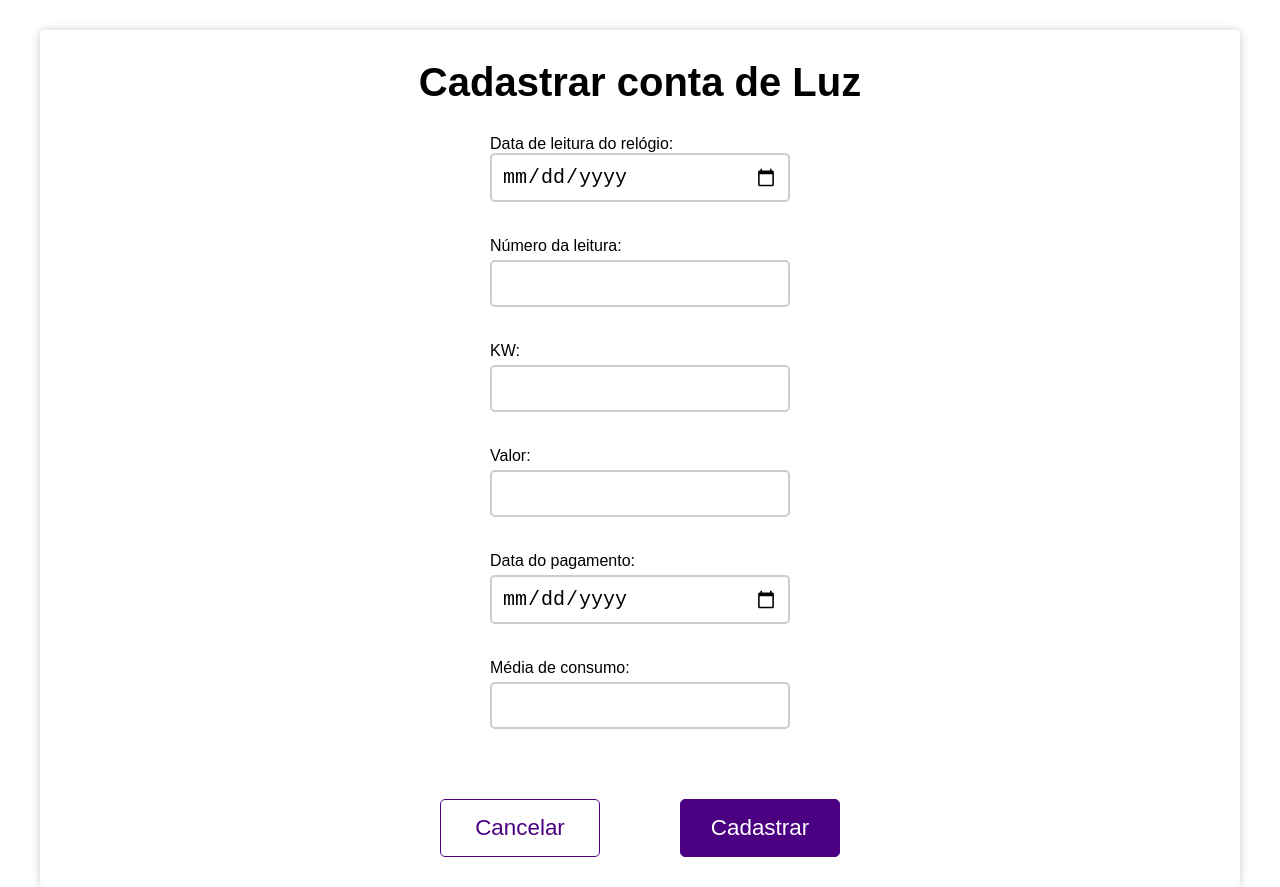
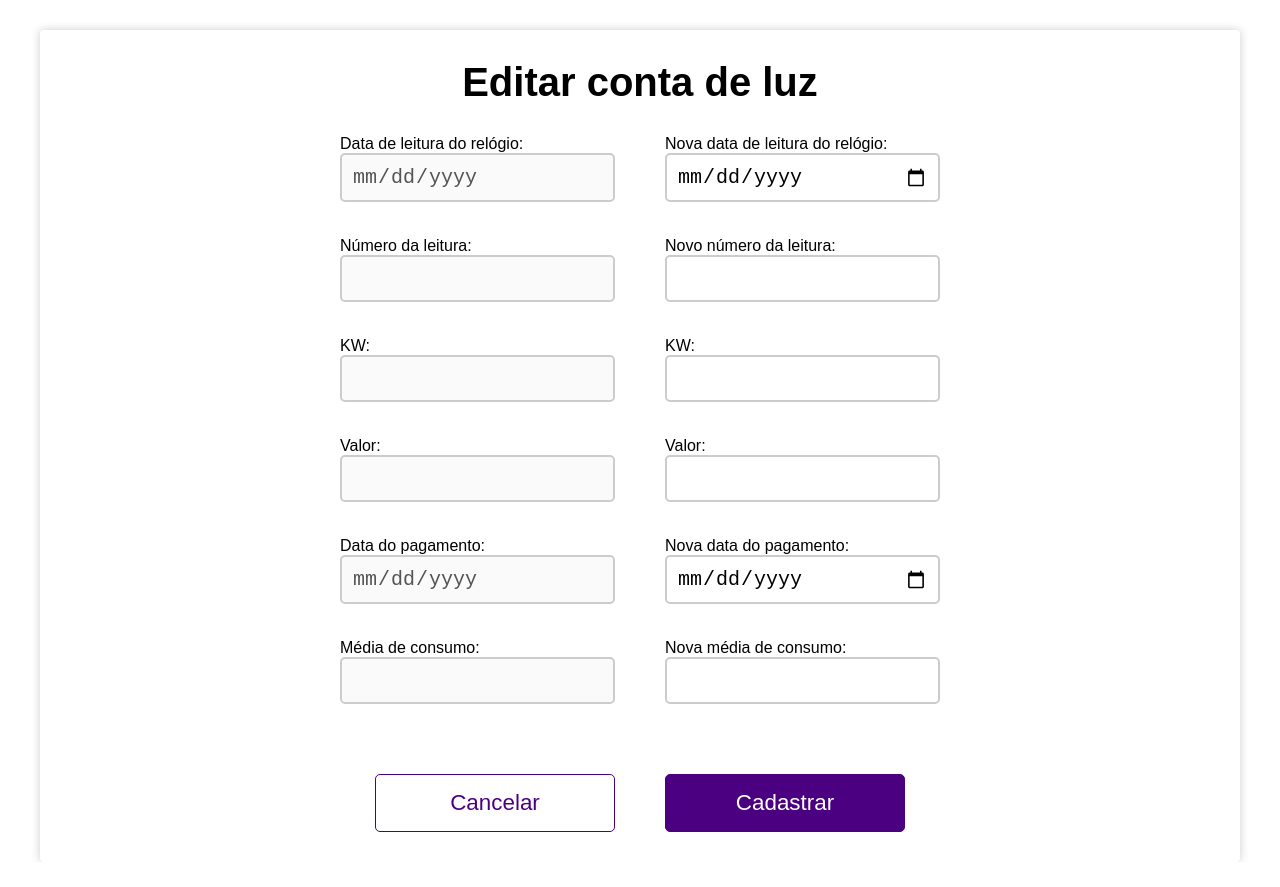
Before and after one commit to vitormcferreira/5PJS-ativ-conta-de-luz-frontend, a React (Create React App) app: page /editar/1 in a window 1280 px wide. After the commit the page ends 862 px from the top, so only its background shows below. Built offline with nearby package versions, Linux system fonts and the light colour scheme.

Commit message:
configurar css e html de EditarConta

```diff
--- a/src/pages/EditarConta/index.js
+++ b/src/pages/EditarConta/index.js
@@ -1,3 +1,4 @@
+/* eslint-disable no-unused-vars */
 /* eslint-disable jsx-a11y/label-has-associated-control */
 import React from 'react';
 import { toast } from 'react-toastify';
@@ -74,14 +75,24 @@ export default function EditarConta(props) {
   return (
     <Container>
       <CadastrarContaContainer>
-        <Title>Cadastrar conta de Luz</Title>
+        <Title>Editar conta de luz</Title>
         <Form>
           <div className="fields">
-            <div>
-              <label htmlFor="data_leitura_relogio">
+            <div className="field-group">
+              <label htmlFor="old_data_leitura_relogio">
                 Data de leitura do relógio:
               </label>
-              {exibeErrors(dataLeituraRelogioErrors)}
+              <Input
+                type="date"
+                name="old_data_leitura_relogio"
+                id="old_data_leitura_relogio"
+                disabled
+              />
+
+              <label htmlFor="data_leitura_relogio">
+                Nova data de leitura do relógio:
+              </label>
+              <div>{exibeErrors(dataLeituraRelogioErrors)}</div>
               <Input
                 type="date"
                 name="data_leitura_relogio"
@@ -90,44 +101,82 @@ export default function EditarConta(props) {
               />
             </div>
 
-            <label htmlFor="numero_leitura">Número da leitura:</label>
-            {exibeErrors(numeroLeituraErrors)}
+            <div className="field-group">
+              <label htmlFor="old_numero_leitura">Número da leitura:</label>
+              <Input
+                type="number"
+                name="old_numero_leitura"
+                id="old_numero_leitura"
+                disabled
+              />
+
+              <label htmlFor="numero_leitura">Novo número da leitura:</label>
+              <div>{exibeErrors(numeroLeituraErrors)}</div>
               <Input
                 type="number"
                 name="numero_leitura"
                 id="numero_leitura"
                 onChange={(e) => setNumeroLeitura(e.target.value)}
               />
+            </div>
+
+            <div className="field-group">
+              <label htmlFor="old_kw">KW:</label>
+              <Input type="number" name="old_kw" id="old_kw" disabled />
 
               <label htmlFor="kw">KW:</label>
-            {exibeErrors(kwErrors)}
+              <div>{exibeErrors(kwErrors)}</div>
               <Input
                 type="number"
                 name="kw"
                 id="kw"
                 onChange={(e) => setKw(e.target.value)}
               />
+            </div>
+
+            <div className="field-group">
+              <label htmlFor="old_valor">Valor:</label>
+              <Input type="number" name="old_valor" id="old_valor" disabled />
 
               <label htmlFor="valor">Valor:</label>
-            {exibeErrors(valorErrors)}
+              <div>{exibeErrors(valorErrors)}</div>
               <Input
                 type="number"
                 name="valor"
                 id="valor"
                 onChange={(e) => setValor(e.target.value)}
               />
+            </div>
 
-            <label htmlFor="data_pagamento">Data do pagamento:</label>
-            {exibeErrors(dataPagamentoErrors)}
+            <div className="field-group">
+              <label htmlFor="old_data_pagamento">Data do pagamento:</label>
+              <Input
+                type="date"
+                name="old_data_pagamento"
+                id="old_data_pagamento"
+                disabled
+              />
+
+              <label htmlFor="data_pagamento">Nova data do pagamento:</label>
+              <div>{exibeErrors(dataPagamentoErrors)}</div>
               <Input
                 type="date"
                 name="data_pagamento"
                 id="data_pagamento"
                 onChange={(e) => setDataPagamento(e.target.value)}
               />
+            </div>
 
-            <label htmlFor="media_consumo">Média de consumo:</label>
-            {exibeErrors(mediaConsumoErrors)}
+            <div className="field-group">
+              <label htmlFor="old_media_consumo">Média de consumo:</label>
+              <Input
+                type="number"
+                name="old_media_consumo"
+                id="old_media_consumo"
+                disabled
+              />
+              <label htmlFor="media_consumo">Nova média de consumo:</label>
+              <div>{exibeErrors(mediaConsumoErrors)}</div>
               <Input
                 type="number"
                 name="media_consumo"
@@ -135,6 +184,8 @@ export default function EditarConta(props) {
                 onChange={(e) => setMediaConsumo(e.target.value)}
               />
             </div>
+          </div>
+
           <div className="buttons">
             <LightButton type="reset" onClick={handleCancelar}>
               Cancelar
--- a/src/pages/EditarConta/styled.js
+++ b/src/pages/EditarConta/styled.js
@@ -7,15 +7,17 @@ export const CadastrarContaContainer = styled.section`
 `;
 
 export const Form = styled.form`
-  display: grid;
+  display: flex;
   gap: 40px;
-  width: 400px;
+  max-width: 600px;
   justify-items: center;
+
+  flex-wrap: wrap;
 
   .fields {
     display: flex;
     flex-direction: column;
-    max-width: 300px;
+    max-width: 100%;
     gap: 5px;
 
     input:focus {
@@ -26,12 +28,39 @@ export const Form = styled.form`
       width: 100%;
       margin-bottom: 30px;
     }
+
+    .field-group {
+      display: grid;
+      grid-template-areas:
+        'old-field-name . field-name'
+        '.............. . errors'
+        'old-field      . field';
+      grid-template-rows: auto auto auto;
+      grid-template-columns: 1fr 50px 1fr;
+
+      & > :nth-child(1) {
+        grid-area: old-field-name;
+      }
+      & > :nth-child(2) {
+        grid-area: old-field;
+      }
+      & > :nth-child(3) {
+        grid-area: field-name;
+      }
+      & > :nth-child(4) {
+        grid-area: errors;
+      }
+      & > :nth-child(5) {
+        grid-area: field;
+      }
+    }
   }
 
   .buttons {
     width: 100%;
     display: flex;
-    justify-content: space-between;
+    justify-content: center;
+    gap: 50px;
 
     button {
       width: 40%;
```
Lines whose indentation alone changed are shown as unchanged.
